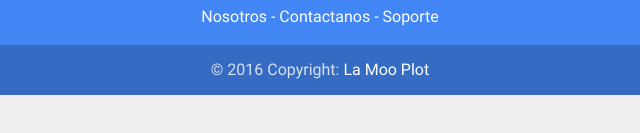
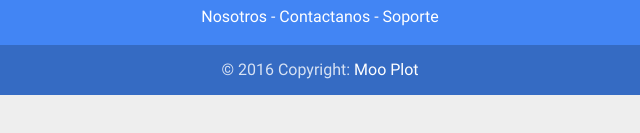
Before and after one commit to Pmz94/MooPlot-views, a plain HTML site: page AnimalSolo/index.html in a window 1280 px wide. Shown: the part 135-268 px from the top of the page, 320-960 px from the left. Drawn offline with Linux system fonts and the light colour scheme.

Commit message:
:godmode:

```diff
--- a/AnimalSolo/index.html
+++ b/AnimalSolo/index.html
@@ -119,7 +119,7 @@
         <!--Copyright-->
         <div class="footer-copyright">
             <div class="container-fluid">
-                © 2016 Copyright: <a target=_blank href="http://www.erickdelfin.me">La Moo Plot</a>
+                © 2016 Copyright: <a target=_blank href="http://www.erickdelfin.me">Moo Plot</a>
             </div>
         </div>
         <!--/.Copyright-->
```
